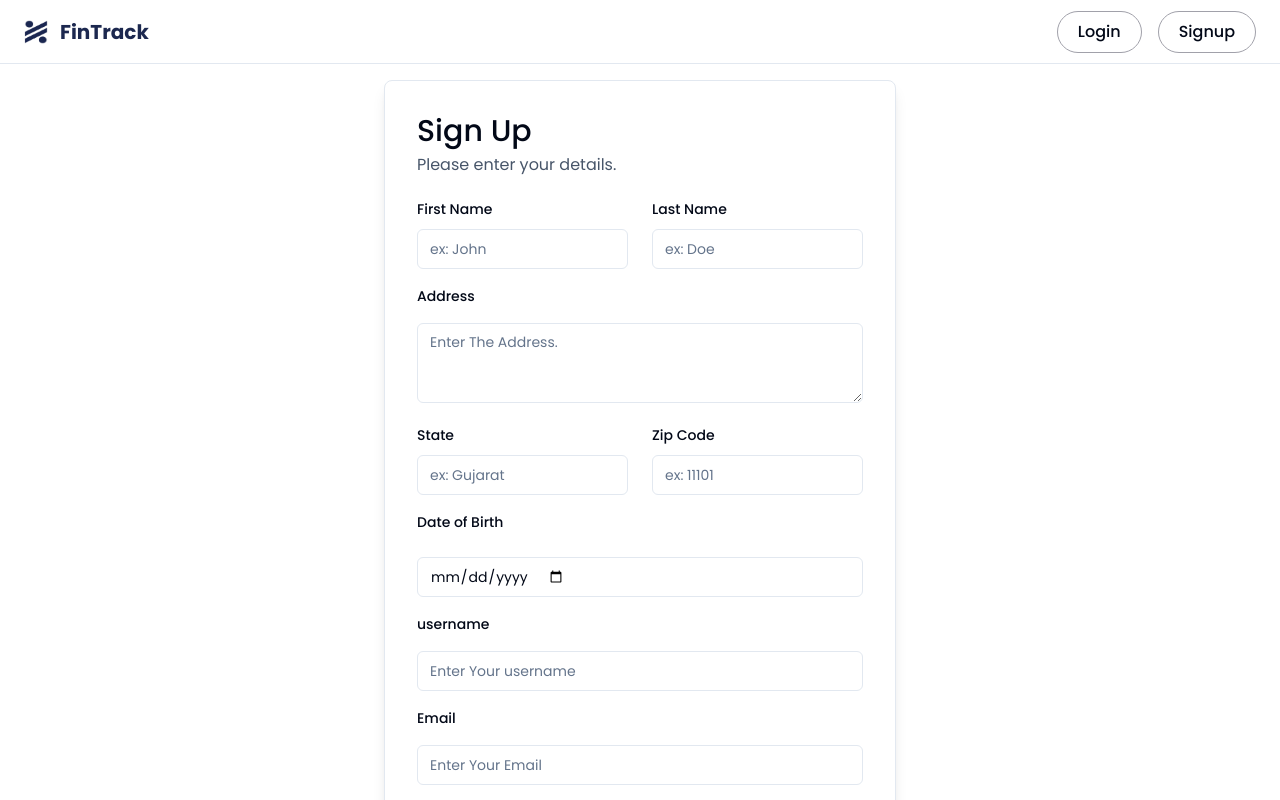
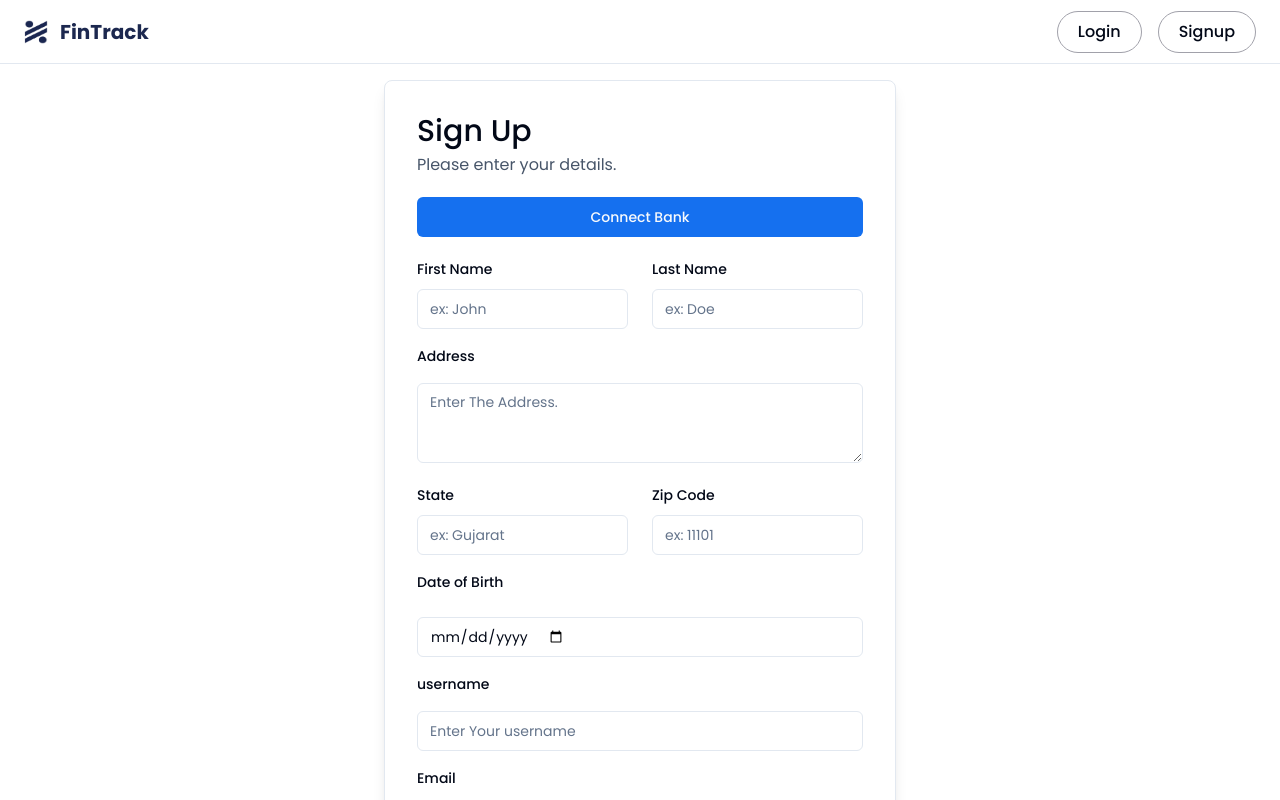
Before and after one commit to meetrajsinh-zala/FinTrack, a React (Vite) app in the folder FinTrack_FrontEnd/: page /Signup in a window 1280 px wide. Shown: the top 800 px of the page. Built offline with nearby package versions, Linux system fonts and the light colour scheme.

Commit message:
Started To Setup Plaid For Real Bank Data

```diff
--- a/FinTrack_FrontEnd/package.json
+++ b/FinTrack_FrontEnd/package.json
@@ -20,6 +20,7 @@
     "clsx": "^2.1.1",
     "jwt-decode": "^4.0.0",
     "lucide-react": "^0.435.0",
+    "plaid": "^26.0.0",
     "react": "^18.3.1",
     "react-chartjs-2": "^5.2.0",
     "react-countup": "^6.5.3",
--- /dev/null
+++ b/FinTrack_FrontEnd/src/components/PlaidLink.jsx
@@ -0,0 +1,18 @@
+import React from 'react';
+import {Button} from './ui/button';
+
+const PlaidLink = ({variant}) => {
+  return (
+    <React.Fragment>
+      {variant === 'primary'
+        ? <Button className="bg-[#1570ef] hover:bg-[#1570ef]/80">
+            Connect Bank
+          </Button>
+        : variant === 'Ghost'
+            ? <Button>Connect Bank</Button>
+            : <Button>Connect Bank</Button>}
+    </React.Fragment>
+  );
+};
+
+export default PlaidLink;
--- a/FinTrack_FrontEnd/src/components/SignUp.jsx
+++ b/FinTrack_FrontEnd/src/components/SignUp.jsx
@@ -6,6 +6,7 @@ import Msg from './Msg';
 import {Button} from './ui/button';
 import {Link, useNavigate} from 'react-router-dom';
 import axios from 'axios';
+import PlaidLink from './PlaidLink';
 
 const SignUp = () => {
   const [formData, setFormData] = useState ({
@@ -45,6 +46,7 @@ const SignUp = () => {
         <Msg
           Data={{Heading: 'Sign Up', SubHeading: 'Please enter your details.'}}
         />
+        <PlaidLink variant="primary" />
         <div className="flex gap-6">
           <div className="w-full">
             <Label>First Name</Label>
--- /dev/null
+++ b/FinTrack_FrontEnd/src/lib/plaid.js
@@ -0,0 +1,13 @@
+import {Configuration, PlaidApi, PlaidEnvironments} from 'plaid';
+
+const configuration = new Configuration ({
+  basePath: PlaidEnvironments.sandbox,
+  baseOptions: {
+    headers: {
+      'PLAID-CLIENT-ID': process.env.PLAID_CLIENT_ID,
+      'PLAID-SECRET': process.env.PLAID_SECRET,
+    },
+  },
+});
+
+export const plaidClient = new PlaidApi (configuration);
```
Also changed, not shown: 1 other file (tests, documents, lock files or other folders).
